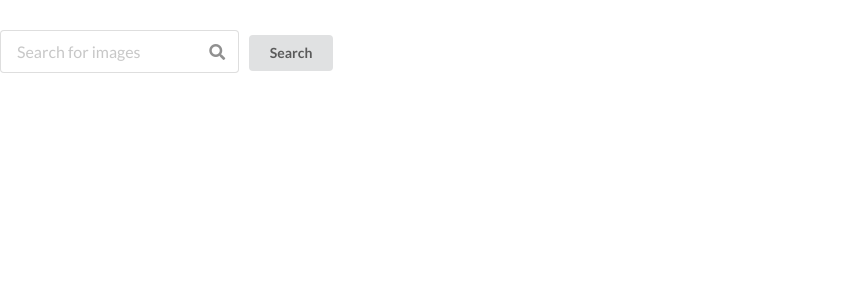
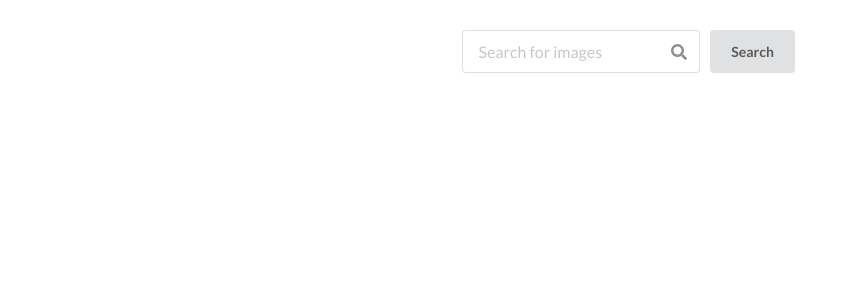
Before and after one commit to PauloBacelar/image-search, a React (Create React App) app: page / in a window 1280 px wide. Shown: the top 300 px of the page, without its empty margins (0-858 px from the left). Built offline with nearby package versions, Linux system fonts and the light colour scheme.

Commit message:
Button and input:text in a div now

```diff
--- a/src/components/Input.js
+++ b/src/components/Input.js
@@ -33,6 +33,7 @@ class Input extends React.Component {
   render() {
     return (
       <div>
+        <div className="user-input">
           <div className="ui large icon input">
             <input
               type="text"
@@ -49,6 +50,7 @@ class Input extends React.Component {
           >
             Search
           </button>
+        </div>
 
         <div className="results">
           {this.state.images.length > 0 ? (
```
Lines whose indentation alone changed are shown as unchanged.
